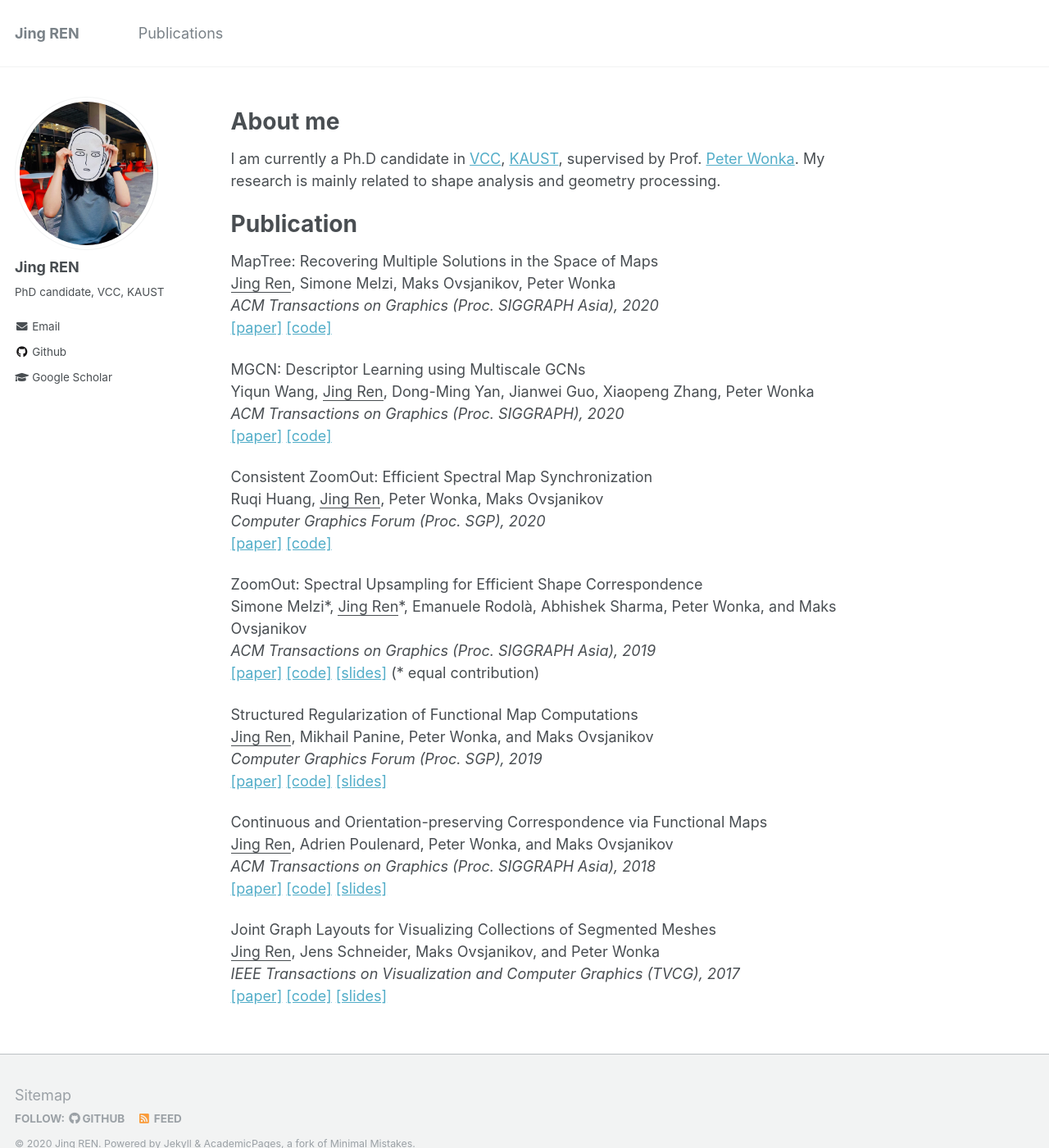
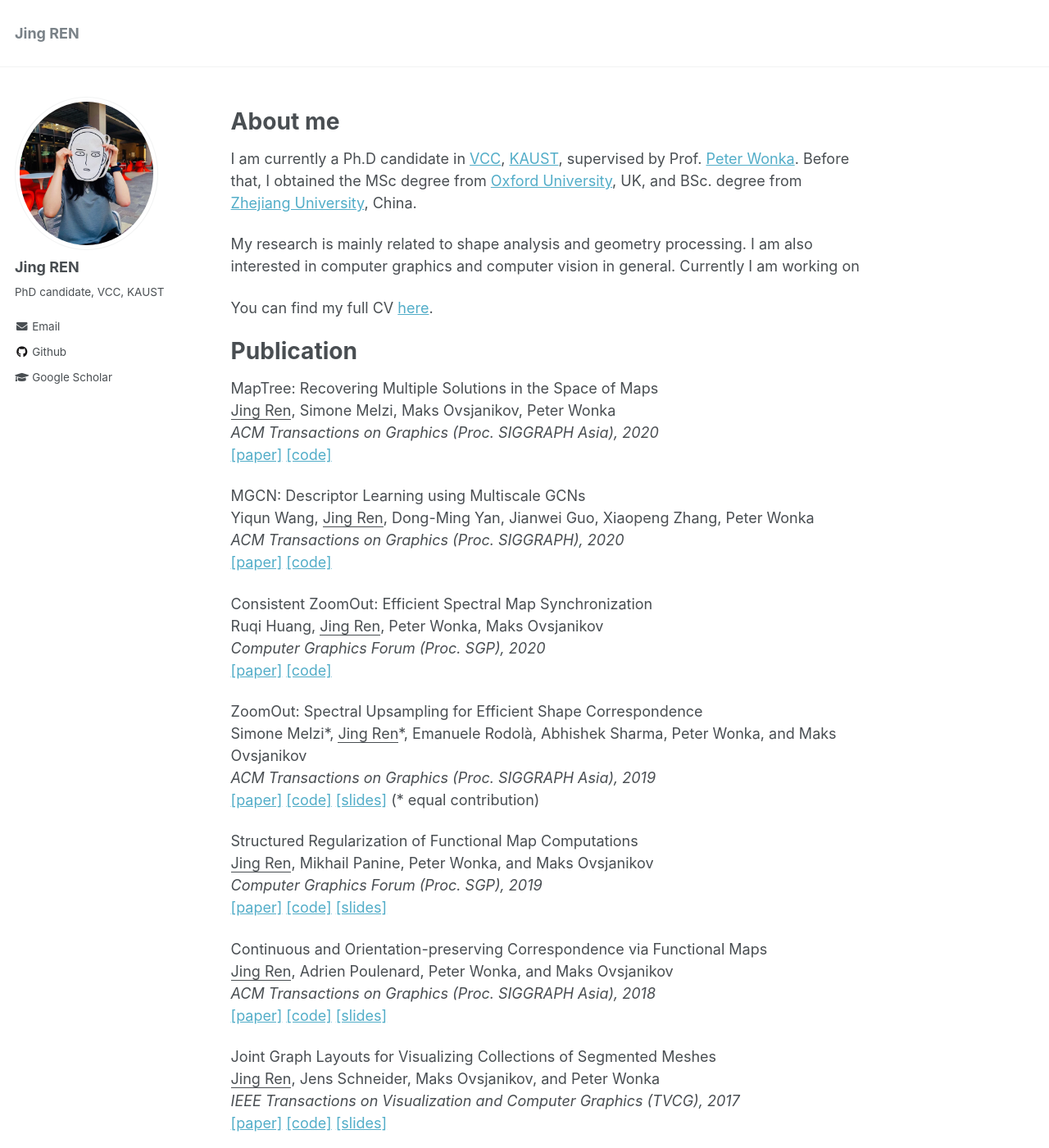
Before and after one commit to llorz/llorz.github.io, a Jekyll site: the page built from _pages/about.md, in a window 1280 px wide and 1400 px high. Shown: the whole window at 82% size. Built offline with Jekyll 4.4.1, drawn with Linux system fonts in a browser that asks for light colours.

Commit message:
update about me

```diff
--- a/_data/navigation.yml
+++ b/_data/navigation.yml
@@ -1,7 +1,7 @@
 # main links links
 main:
-  - title: "Publications"
-    url: /publications/
+  #- title: "Publications"
+  #  url: /publications/
 
   #- title: "CV"
   #  url: /cv/
--- a/_pages/about.md
+++ b/_pages/about.md
@@ -11,8 +11,11 @@ redirect_from:
 
 # About me
 
-I am currently a Ph.D candidate in [VCC](https://cemse.kaust.edu.sa/vcc), [KAUST](https://www.kaust.edu.sa/en), supervised by Prof. [Peter Wonka](http://peterwonka.net/). My research is mainly related to shape analysis and geometry processing.
+I am currently a Ph.D candidate in [VCC](https://cemse.kaust.edu.sa/vcc), [KAUST](https://www.kaust.edu.sa/en), supervised by Prof. [Peter Wonka](http://peterwonka.net/). Before that, I obtained the MSc degree from [Oxford University](https://www.maths.ox.ac.uk/), UK, and BSc. degree from [Zhejiang University](https://www.zju.edu.cn/english/), China.
 
+My research is mainly related to shape analysis and geometry processing. I am also interested in computer graphics and computer vision in general. Currently I am working on
+
+You can find my full CV [here](http://llorz.github.io/files/cv.pdf).
 
 
 # Publication
```
Also changed, not shown: other parts of _pages/about.md (+3 -0 lines), 2 other files.
